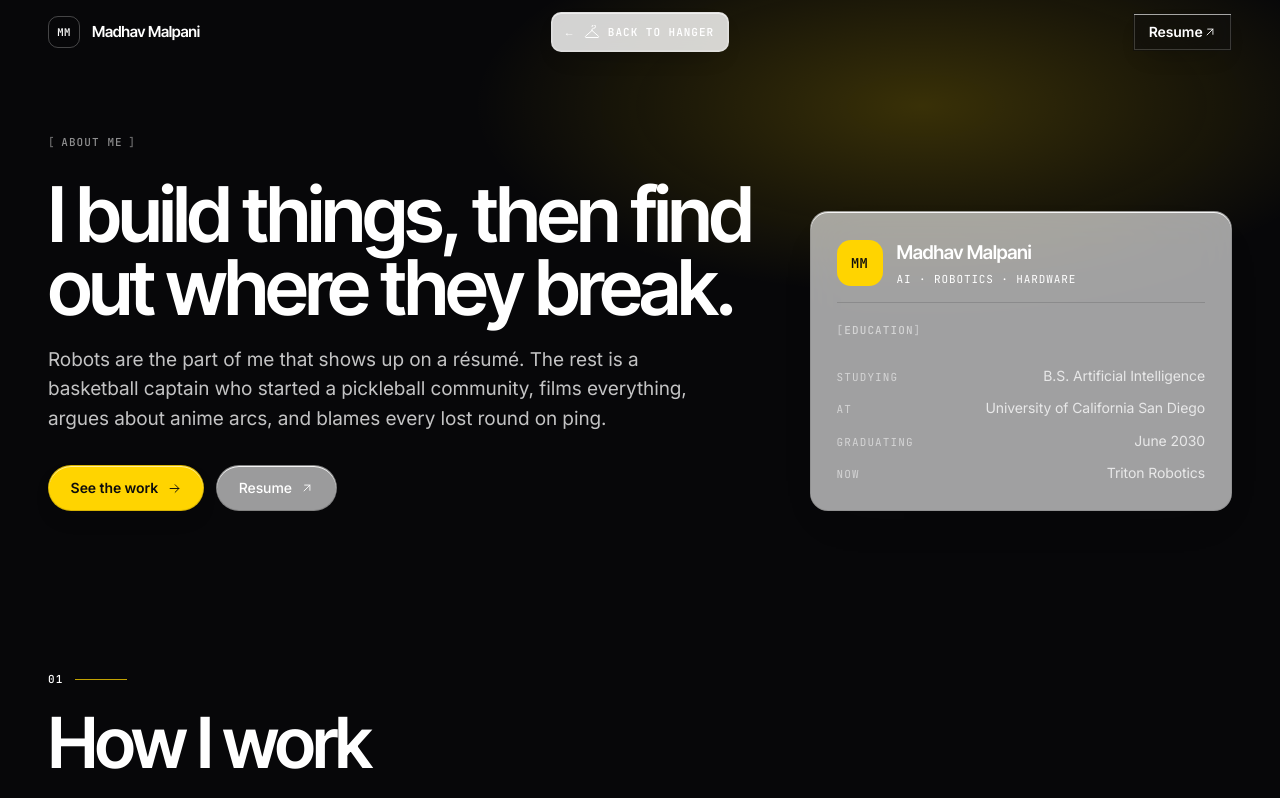
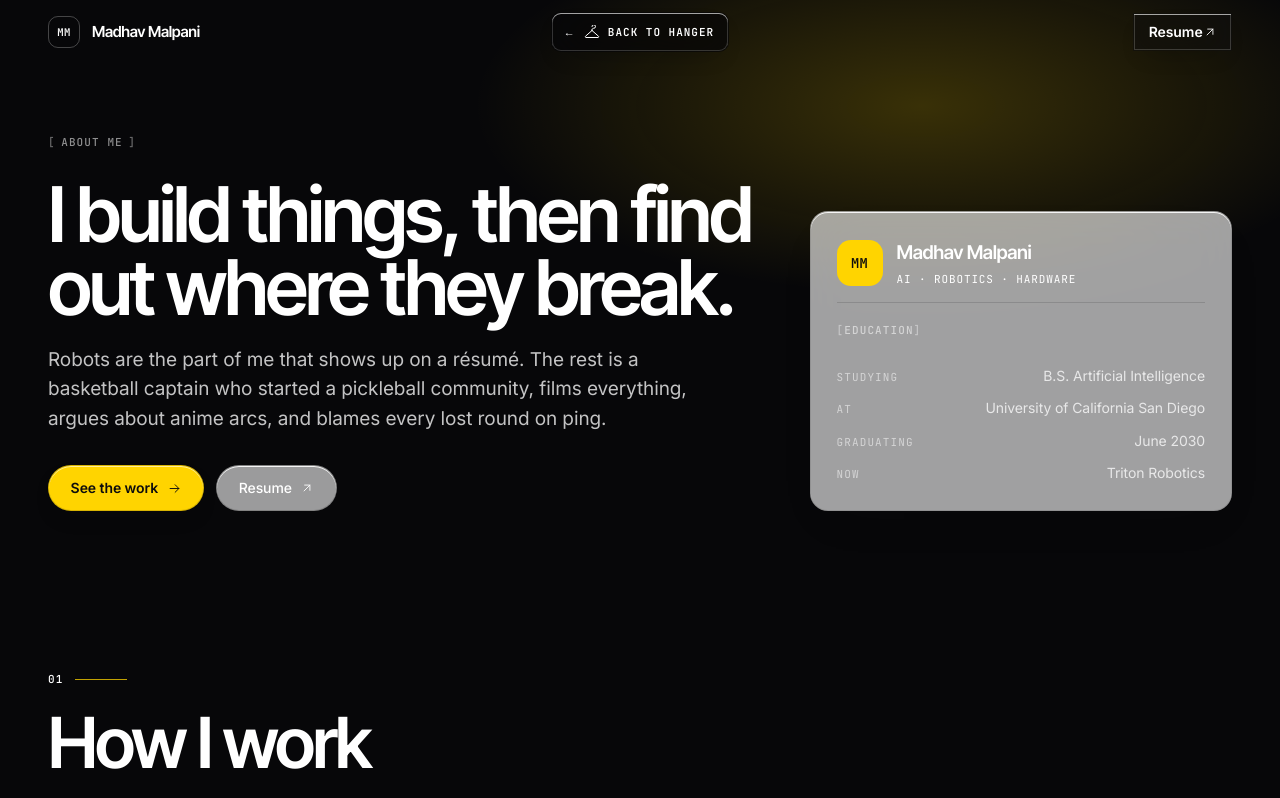
Before and after one commit to mmalpani-star/personal-portfolio, a Next.js app: page /about in a window 1280 px wide. Shown: the top 798 px of the page. Built offline with nearby package versions, Linux system fonts and the light colour scheme.

Commit message:
Dark glass resume and back-to-hanger buttons: black fill, white text

```diff
--- a/components/hub/BackToHanger.module.css
+++ b/components/hub/BackToHanger.module.css
@@ -4,29 +4,46 @@
   gap: 8px;
   min-height: 40px;
   padding: 0 14px 0 12px;
-  border: 1px solid var(--border-strong);
   border-radius: var(--radius-lg);
-  background: rgba(255, 255, 255, 0.82);
-  backdrop-filter: saturate(150%) blur(12px);
-  -webkit-backdrop-filter: saturate(150%) blur(12px);
-  color: var(--ink);
+  border: 1px solid transparent;
+  /* Dark glass: near-black translucent fill, white text */
+  background: rgba(6, 6, 9, 0.72);
+  backdrop-filter: blur(20px) saturate(180%);
+  -webkit-backdrop-filter: blur(20px) saturate(180%);
+  box-shadow:
+    inset 0 0 0 1px rgba(255, 255, 255, 0.18),
+    inset 0 1px 0 rgba(255, 255, 255, 0.55),
+    0 10px 26px -14px rgba(0, 0, 0, 0.45);
+  color: #fff;
   font-family: var(--font-mono);
   font-size: 11px;
   font-weight: 600;
   letter-spacing: 0.09em;
   text-transform: uppercase;
   white-space: nowrap;
-  transition: background var(--dur-fast) ease, color var(--dur-fast) ease, transform var(--dur-fast) var(--ease-out);
+  transition:
+    background var(--dur-fast) ease,
+    box-shadow var(--dur-fast) ease,
+    transform var(--dur-fast) var(--ease-out);
 }
 
 :global(html[data-hub='closed']) .back { display: inline-flex; }
 
-.back:hover { background: var(--ink); color: var(--on-dark); }
-.back:focus-visible { outline: 2px solid var(--ink); outline-offset: 3px; }
+.back:hover {
+  background: rgba(6, 6, 9, 0.9);
+  box-shadow:
+    inset 0 0 0 1px rgba(255, 255, 255, 0.3),
+    inset 0 1px 0 rgba(255, 255, 255, 0.7),
+    0 14px 30px -14px rgba(0, 0, 0, 0.52);
+}
+
+.back:active { transform: scale(0.96); }
+.back:focus-visible { outline: 2px solid #fff; outline-offset: 3px; }
 .glyph { flex: none; }
 
 @media print { .back { display: none !important; } }
 
 @media (prefers-reduced-motion: reduce) {
   .back { transition: none; }
+  .back { background: #070709; }
 }
```
